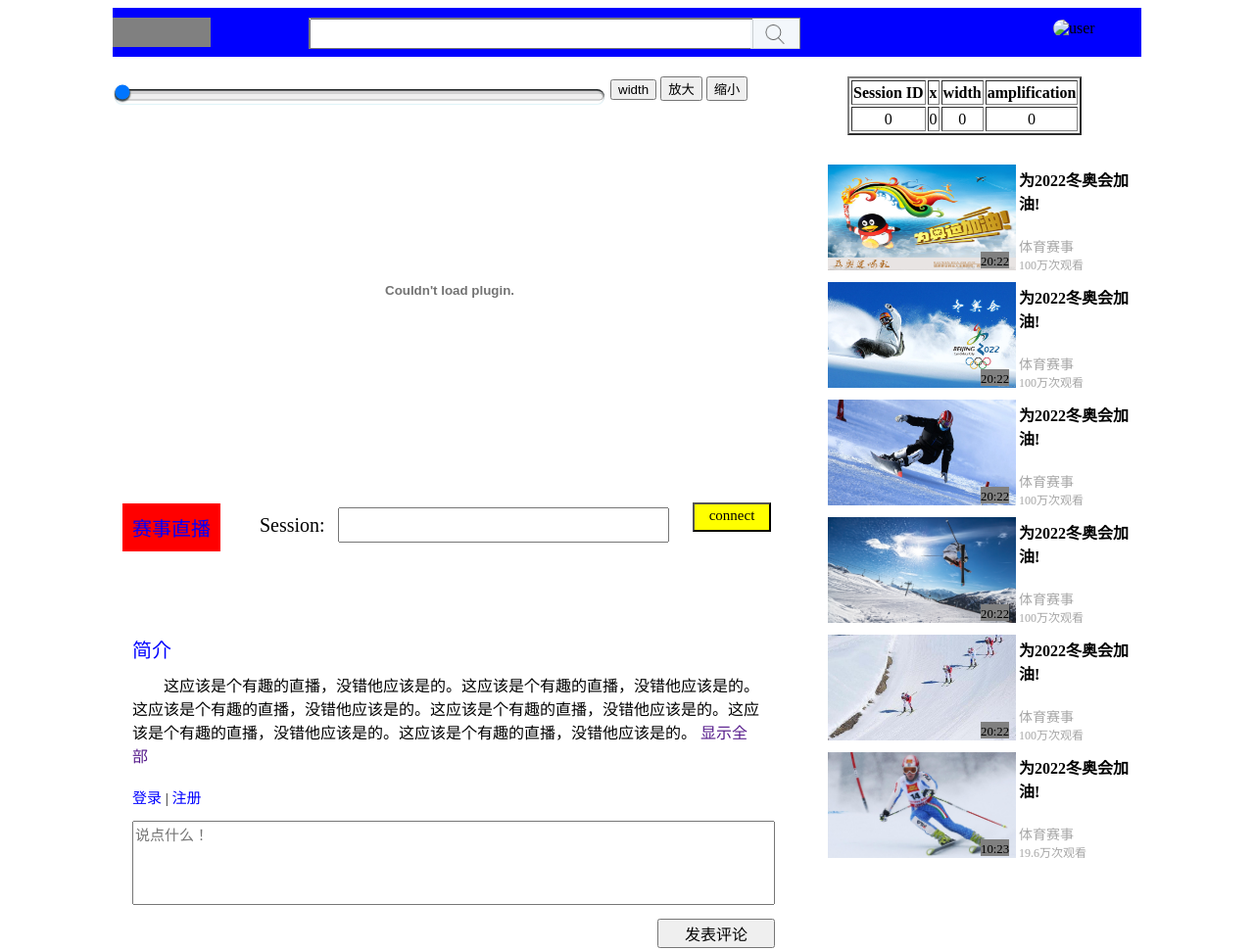
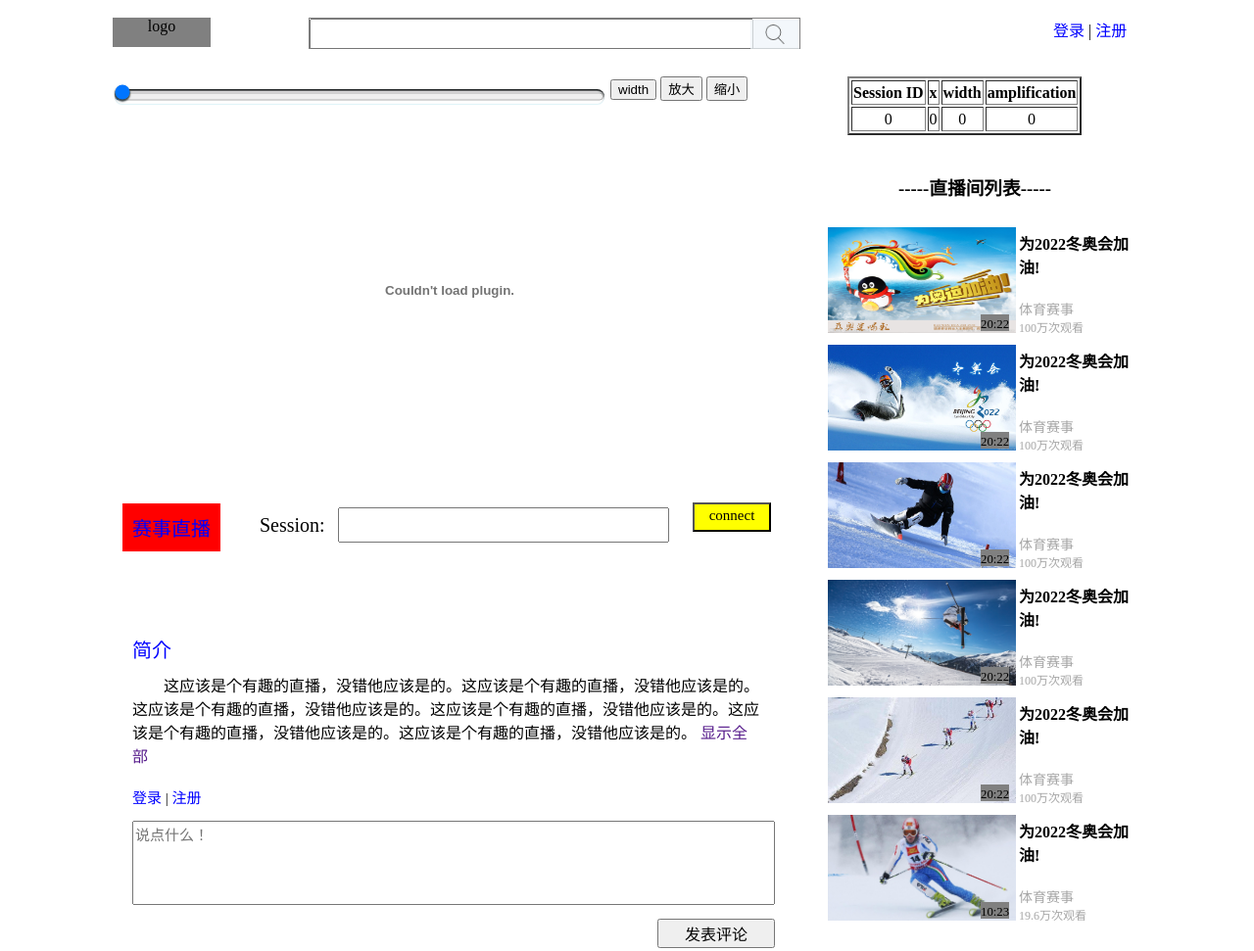
Before and after one commit to Ruixinhua/web-development, a website: page html/home.html in a window 1280 px wide. Shown: the top 971 px of the page at 98% size. Drawn offline with Linux system fonts and the light colour scheme; files that its build step writes are made by us from their sources; files whose address does not match are found by name.

Commit message:
a little change

```diff
--- a/html/home.html
+++ b/html/home.html
@@ -22,9 +22,21 @@
             if (localStorage.username.length > 1) {
                 username.innerHTML = localStorage.username;
                 img.innerHTML = '<img alt="user" src="user.png" style:"width=30px height=30px border-radius=15px;">';
-                login.innerHTML = '';
+                document.getElementById("login").style.display="none";
+                document.getElementById("user-log").style.display="none";
+                document.getElementById("log-out").style.display="block";
             }
         }
+    </script>
+    <script>
+        $(function(){
+            $(document).ready(function () {
+                $("#log-out").click(function () {
+                    $('#log-out').css("display","none");
+                    window.localStorage.username='';
+                });
+            });
+        });
     </script>
 
     <style type="text/css">
@@ -34,7 +46,7 @@
             position: relative;
             top: 0;
             left: 0;
-            background-color: blue;
+
             z-index: 99;
         }
 
@@ -89,18 +101,11 @@
             height: 20px;
         }
 
-        .user {
-            position: relative;
-            top: -50px;
-        }
-
         .user-center {
-            position: relative;
+            position: absolute;
             background: none;
-            width: 30px;
-            height: 30px;
-            border-radius: 15px;
             left: 960px;
+            top: 10px;
             -moz-border-radius: 15px;
             -webkit-border-radius: 15px;
             z-index: 99;
@@ -120,7 +125,7 @@
             position: relative;
             top: 40px;
             left: 30px;
-            width: 240px;
+            width: 300px;
             height: 1800px;
         }
 
@@ -490,7 +495,7 @@
 <body>
     <div class="body">
         <div class="header">
-            <div class="logo"></div>
+            <div class="logo" style='text-align:center'>logo</div>
             <div class="search">
                 <div class="search-input">
                     <input class="input">
@@ -499,8 +504,13 @@
                     <img alt="search" src="search.png" class="search-icon">
                 </div>
             </div>
-            <div class="user">
-                <img alt="user" class="user-center" src="user.png">
+            <div id="user" class='user-center'>
+            <div id='user-log'>
+                <a class="login_1" href="login.html">登录</a>
+                <span>|</span>
+                <a class="login_1" href="register.html">注册</a>
+            </div>
+            <span id='log-out' style="display:none"><a class='login_1' href='home.html'>退出登录</a></span>
             </div>
         </div>
 
@@ -557,6 +567,7 @@
                 </table>
             </div>
             <div class="video-list">
+                <h3 style='text-align:center '>-----直播间列表-----</h3>
                 <div class="video-next">
                     <a class="video-photo">
                         <img class="image" src="video1.jpg">
@@ -660,8 +671,10 @@
                                 <span>|</span>
                                 <a class="login_1" href="register.html">注册</a>
                             </div>
+                            <div>
                             <span id='img'></span>
                             <span id='username'></span>
+                            </div>
                         </div>
                     </div>
                     <div class="textarea">
@@ -673,7 +686,7 @@
                 </div>
             </div>
 
-        <div class="comment_area">
+            <div class="comment_area">
             <div class="line"></div>
             <div class="page">
                 <a href="" class="number">1</a>
@@ -775,8 +788,8 @@
                     <a class="return_intro_a" href="">发表评论</a>
                 </div>
             </div>
+            </div>
         </div>
-    </div>
 </div>
 </body>
 
```
